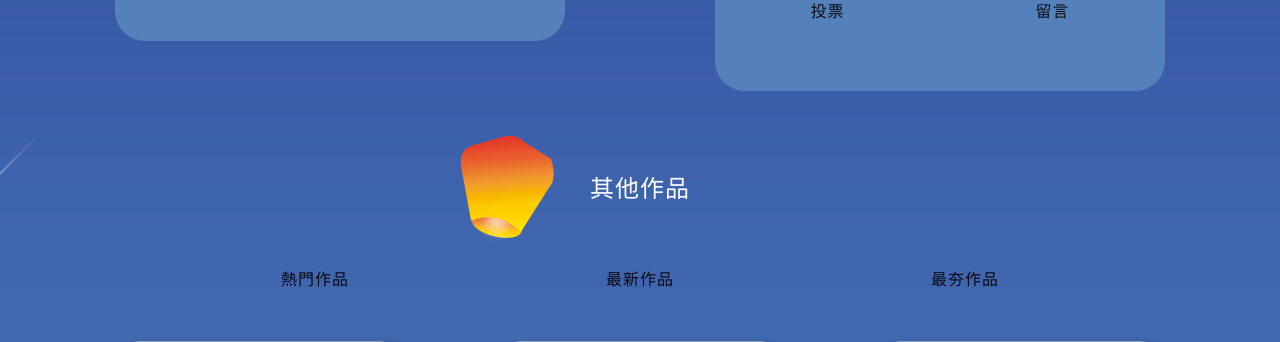
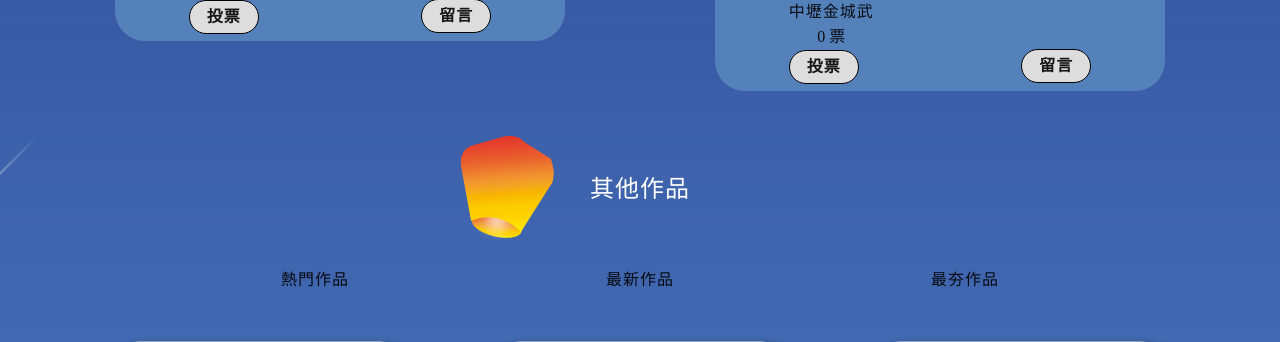
Before and after one commit to danny17495/DD103G1, a PHP site: page /competition.html in a window 1280 px wide. Shown: the part 1001-1343 px from the top of the page. Run offline with PHP 8.4, Linux system fonts and the light colour scheme; some web fonts are replaced.

Commit message:
豪 修改VUE

```diff
--- a/competition.html
+++ b/competition.html
@@ -153,13 +153,15 @@
                     <div class="competitionButton">
                         <div class="vote1">
                             <p id="memId">中壢金城武</p>
-                            <div id="vote"  @click="num++" value="20">
-                                {{num}}
+                            <div id="vote"  @click="num++" value="10">
+                                {{num}} 票
                             <span href="#" id="voteBtn">投票</span>
                             </div>
                         </div>
                         <div class="vote2">
-                            <span href="#" class="messageBtn" id="messageBtn">留言</span>
+                                <div id="vote">
+                                    <span href="#" class="messageBtn" id="messageBtn">留言</span>
+                                </div>
                             <input type="hidden" name="work_no2" value="23">
                         </div>
                     </div>
@@ -177,10 +179,22 @@
                         <div class="comptitionText1"></div>
                     </div>
                     <div class="competitionButton">
-                        <span href="#">投票</span>
-                        <span href="#"class="messageBtn">留言</span>
+                        <div class="vote1">
+                            <p id="memId">中壢金城武</p>
+                            <div id="vote2"  @click="num++" value="10">
+                                {{num}} 票
+                            <span href="#" id="voteBtn">投票</span>
+                            </div>
+                        </div>
+                        <div class="vote2">
+                                <div id="vote">
+                                    <span href="#" class="messageBtn" id="messageBtn">留言</span>
+                                </div>
+                            <input type="hidden" name="work_no2" value="23">
+                        </div>
                     </div>
                 </div>
+
                 <div class="messageBoard col-xl-6" id="under">
                     <h2>第三名</h2>
                     <div class="competitionPost">
@@ -191,9 +205,20 @@
                         <div class="comptitionText1"></div>
                     </div>
                     <div class="competitionButton">
-                        <span href="#">投票</span>
-                        <span href="#"class="messageBtn">留言</span>
-                    </div>
+                            <div class="vote1">
+                                <p id="memId">中壢金城武</p>
+                                <div id="vote3"  @click="num++" value="10">
+                                    {{num}} 票
+                                <span href="#" id="voteBtn">投票</span>
+                                </div>
+                            </div>
+                            <div class="vote2">
+                                    <div id="vote">
+                                        <span href="#" class="messageBtn" id="messageBtn">留言</span>
+                                    </div>
+                                <input type="hidden" name="work_no2" value="23">
+                            </div>
+                        </div>
                 </div>
             </div>
         </div>
--- a/css/competition.css
+++ b/css/competition.css
@@ -3,6 +3,10 @@
 } */
 body{
     background-image: url(../images/competition/comptitionbackground.png);
+}
+
+.competitionMessageBoard span,.competitionOther span,.competitionOther1 span{
+    font-family: '華康秀風體';
 }
 
 /* 留言板 */
@@ -62,7 +66,7 @@ body{
 
 /* 留言區塊 */
 #message_wrap {
-    display: non;
+    display: none;
 }
 
   .messageContent {
@@ -251,14 +255,12 @@ body{
 }
 
 .skylightBanner h1{
-    font-family: "華康秀風體";
     text-align: center;
     color: #fff;
     margin-bottom: 50px
 }
 
 .skylightBanner h2{
-    font-family: "華康秀風體";
     text-align: center;
     color: #fff;
     margin-bottom: 20px;
@@ -403,7 +405,18 @@ body{
     flex-flow: row nowrap;
 }
 
-.competitionButton #vote1{
+#voteBtn,#messageBtn{
+    width: 70px;
+    cursor: pointer;
+    border: 1px solid #000;
+    border-radius: 50px;
+    font-weight: bold;
+    background-color: #ddd;
+    line-height: 2;
+}
+
+.competitionButton #vote1,.competitionButton #vote2,
+.competitionButton #vote3{
     display: flex;
     flex-flow: column nowrap;
 }
@@ -413,6 +426,10 @@ body{
     flex-flow: column;
 }
 
+#vote .messageBtn{
+    margin-top: 50px;
+
+}
 .messageNo2 .competitionButton{
     width: 100%;
     display: flex;
--- a/js/animation.js
+++ b/js/animation.js
@@ -184,3 +184,21 @@ new Vue({
     }
 
 })
+
+new Vue({
+    el: '#vote2',
+    data: {
+        message:'',
+        num: 0,
+    }
+
+})
+
+new Vue({
+    el: '#vote3',
+    data: {
+        message:'',
+        num: 0,
+    }
+
+})
```
